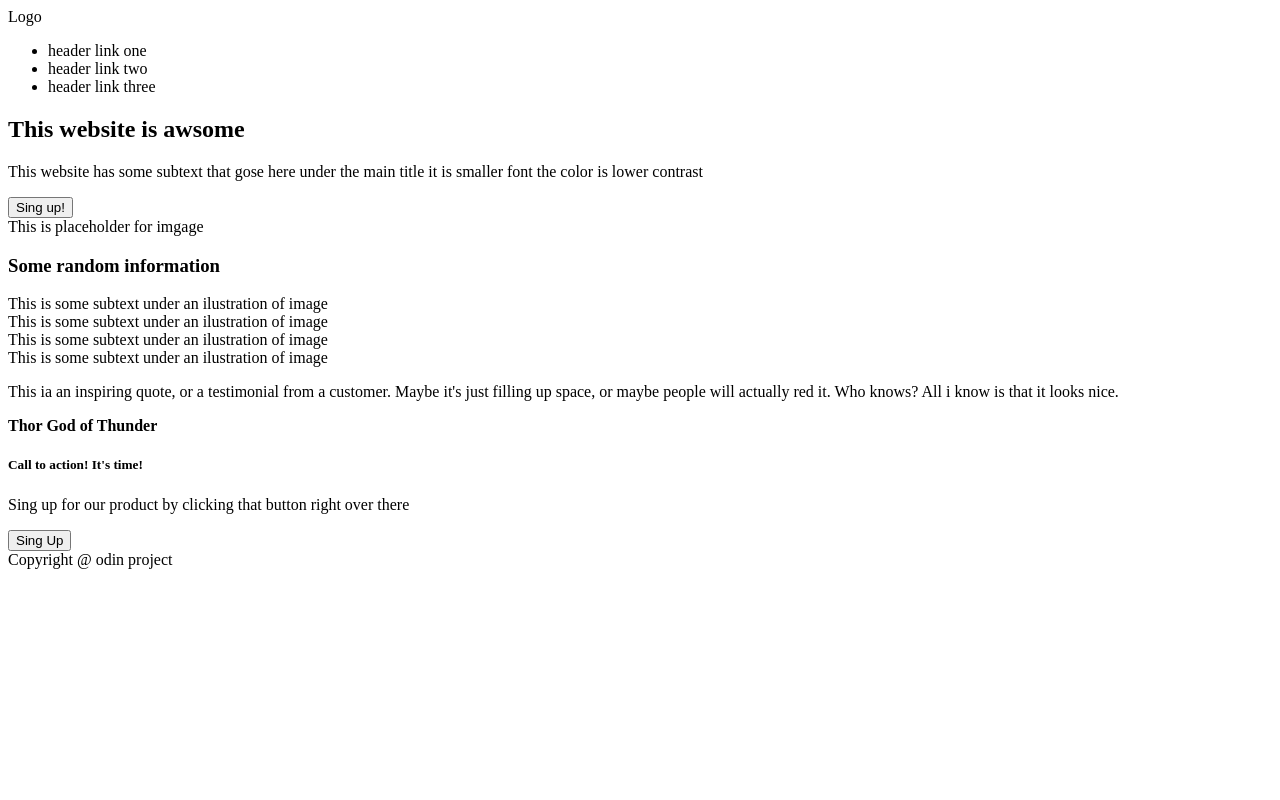
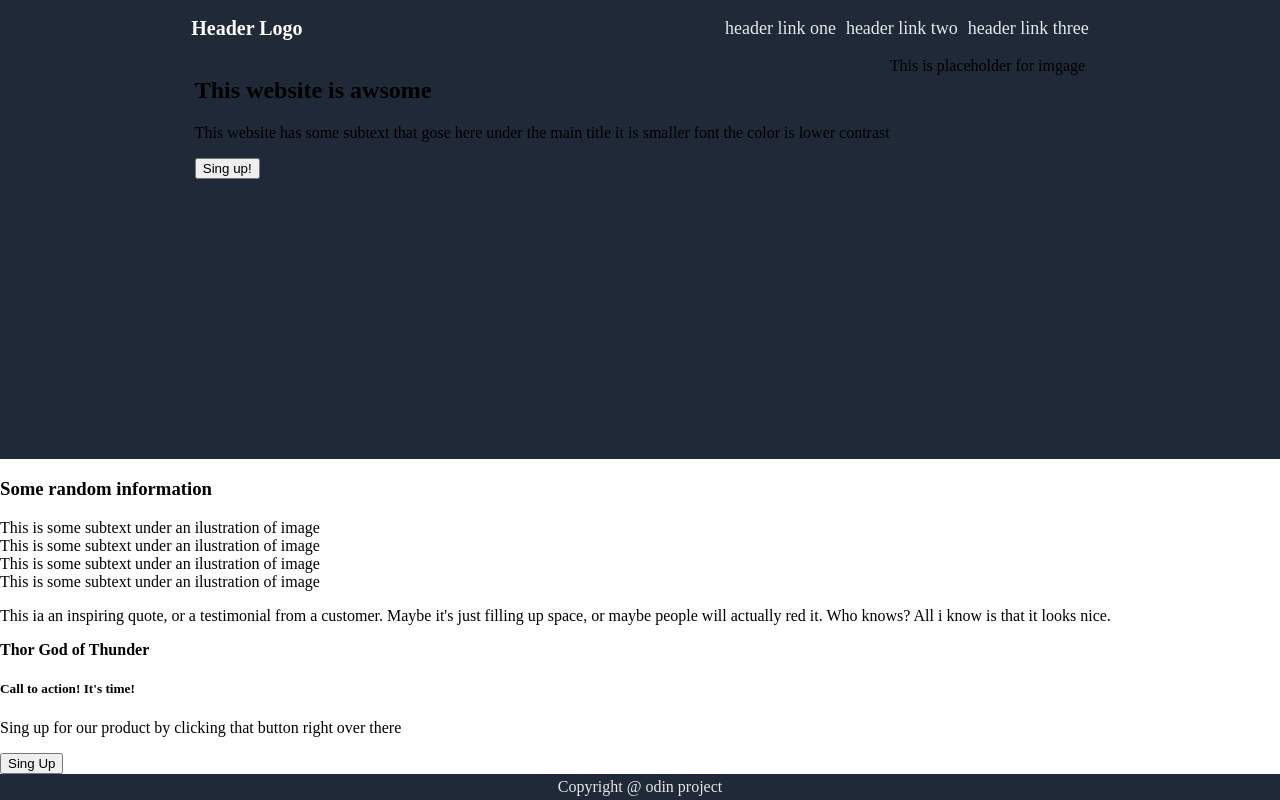
Before and after one commit to Cjklain/Landing-Page, a plain HTML site: page index.html in a window 1280 px wide. Drawn offline with Linux system fonts and the light colour scheme.

Commit message:
Working on CSS

```diff
--- a/index.html
+++ b/index.html
@@ -9,7 +9,7 @@
     <link rel="stylesheet" href="style.css">
 </head>
 <div class="header">
-    <div class="logo">Logo</div>
+    <div class="logo">Header Logo</div>
     <ul>
         <li><a>header link one</a></li>
         <li><a>header link two</a></li>
--- a/style.css
+++ b/style.css
@@ -0,0 +1,44 @@
+body {
+    height: 100vh;
+    display: flex;
+    flex-direction: column;
+    justify-content: space-between;
+    margin: 0;
+}
+
+.header {
+    background-color: #1F2937;
+    display: flex;
+    justify-content: space-around;
+    align-items: center;
+    color: white;
+    padding: 0;
+}
+
+.header ul {
+    display: flex;
+    list-style: none;
+    gap: 10px;
+    font-size: 18px;
+    color: #e5e7eb;
+
+}
+.logo {
+    font-weight: 800;
+    font-size: 20px;
+}
+
+.footer {
+    background-color: #1F2937;
+    color: #e5e7eb;
+    text-align: center;
+    padding: 4px;
+}
+
+.section1 {
+    /* min-height: 400; */
+    flex: 1;
+    background-color: #1F2937;
+    display: flex;
+    justify-content: center;
+}
```
